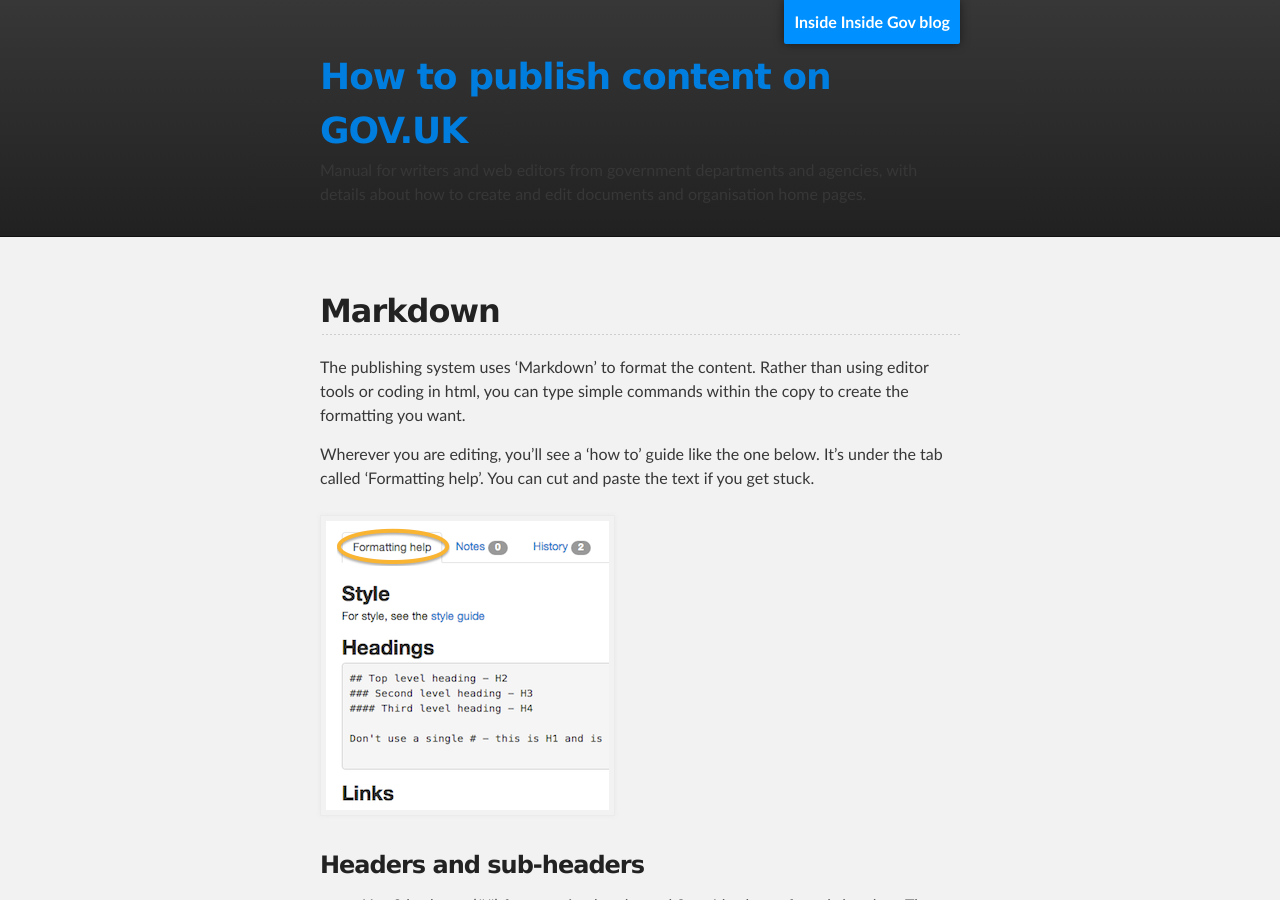
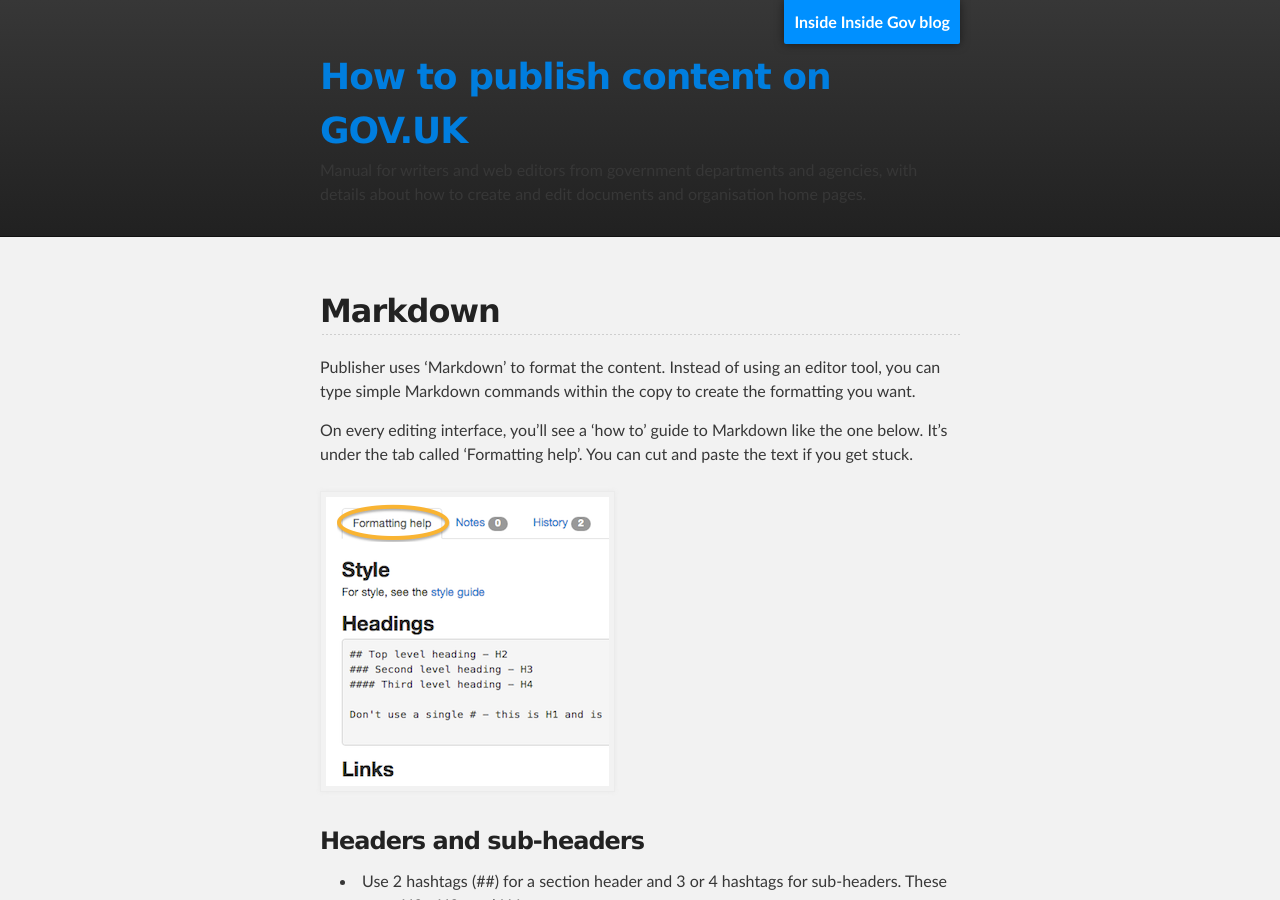
Before and after one commit to alphagov/inside-government-admin-guide, a Jekyll site: the page built from first-steps/markdown.md, in a window 1280 px wide and 900 px high. Built offline with Jekyll 4.4.1, drawn with Linux system fonts in a browser that asks for light colours.

Commit message:
Update markdown.md

```diff
--- a/first-steps/markdown.md
+++ b/first-steps/markdown.md
@@ -5,9 +5,9 @@
 
 ## Markdown
 
-The publishing system uses ‘Markdown’ to format the content. Rather than using editor tools or coding in html, you can type simple commands within the copy to create the formatting you want.
+Publisher uses ‘Markdown’ to format the content. Instead of using an editor tool, you can type simple Markdown commands within the copy to create the formatting you want.
 
-Wherever you are editing, you’ll see a ‘how to’ guide like the one below. It’s under the tab called ‘Formatting help’. You can cut and paste the text if you get stuck.
+On every editing interface, you’ll see a ‘how to’ guide to Markdown like the one below. It’s under the tab called ‘Formatting help’. You can cut and paste the text if you get stuck.
 
 ![Markdown 1](markdown-1.png)
 
```
